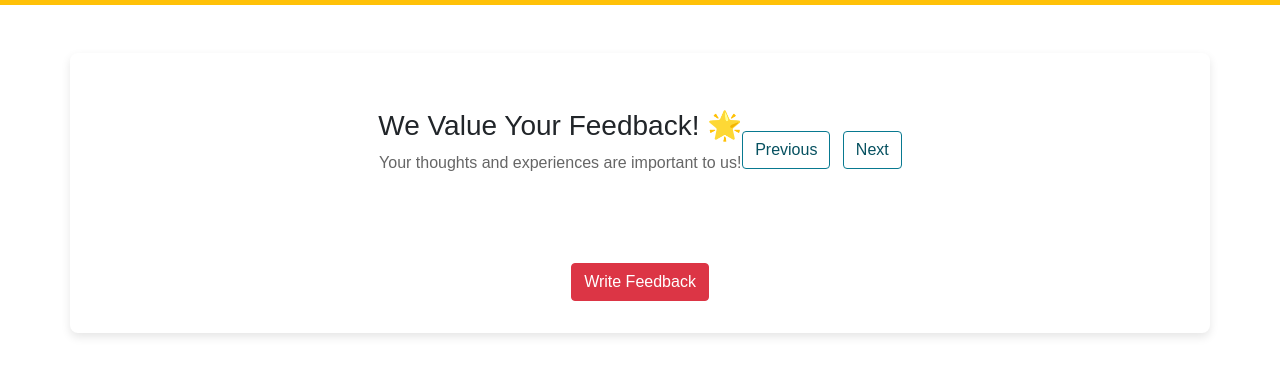
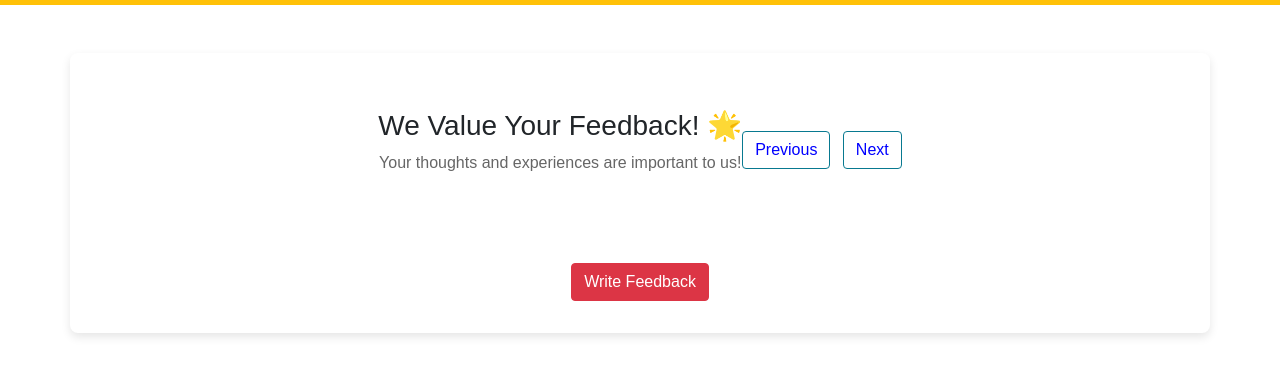
Before and after one commit to nandithaaitha/Troopers, a website with bundled scripts: page feedback.html in a window 1280 px wide. Shown: the part 51-426 px from the top of the page. Built offline with nearby package versions, Linux system fonts and the light colour scheme; no server answers.

Commit message:
Update feedback.html

```diff
--- a/feedback.html
+++ b/feedback.html
@@ -72,7 +72,7 @@
             class="btn"
             id="prevBtn"
             style="
-              color: #065160;
+              color: #0000ff;
               background-color: #ffffff;
               border: 1px solid #087990;
               padding: 6px 12px;
@@ -84,7 +84,7 @@
           class="btn"
           id="nextBtn"
           style="
-            color: #065160;
+            color: #0000ff;
             background-color: #ffffff;
             border: 1px solid #087990;
             padding: 6px 12px;
```
